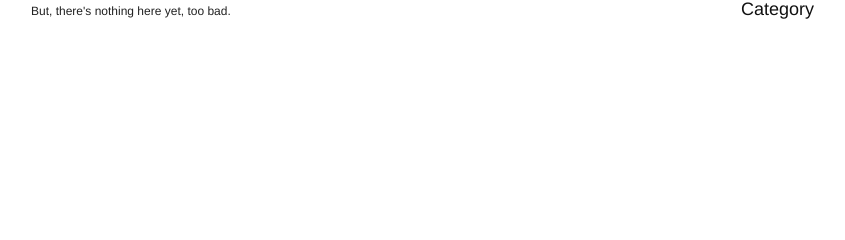
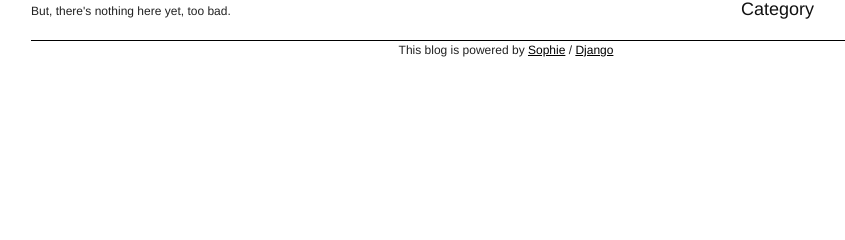
Before and after one commit to dduan/django-sophie, a Django app: template sophie/templates/sophie/category_details.html in a window 1280 px wide. Shown: the part 94-334 px from the top of the page, without its empty margins (134-979 px from the left). Run offline with Django 3.2, Linux system fonts and the light colour scheme; the template is opened without the code that fills it, so the values that code supplies are empty.

Commit message:
added powered-by to template

```diff
--- /dev/null
+++ b/docs/install.txt
@@ -0,0 +1 @@
+TODO: write installation instructions
--- a/sophie/media/css/base.css
+++ b/sophie/media/css/base.css
@@ -4,6 +4,14 @@
 
 #main-wrapper {
     margin: 20px 0 20px 0;
+}
+
+#powered-by {
+    text-align: center;
+}
+
+#footer {
+    border-top: 1px solid black;
 }
 
 .entry-meta-info {
--- a/sophie/templates/sophie/base.html
+++ b/sophie/templates/sophie/base.html
@@ -35,6 +35,10 @@
 
         <div class="span-24 last" id="footer">
             {% block footer_extra %}{% endblock footer_extra %}
+            <div id="powered-by">
+                This blog is powered by
+                <a href="http://github.com/danmarner/django-sophie/">Sophie</a> / <a href="http://djangoproject.com">Django</a>
+            </div>
         </div>
 
     </div>
```
